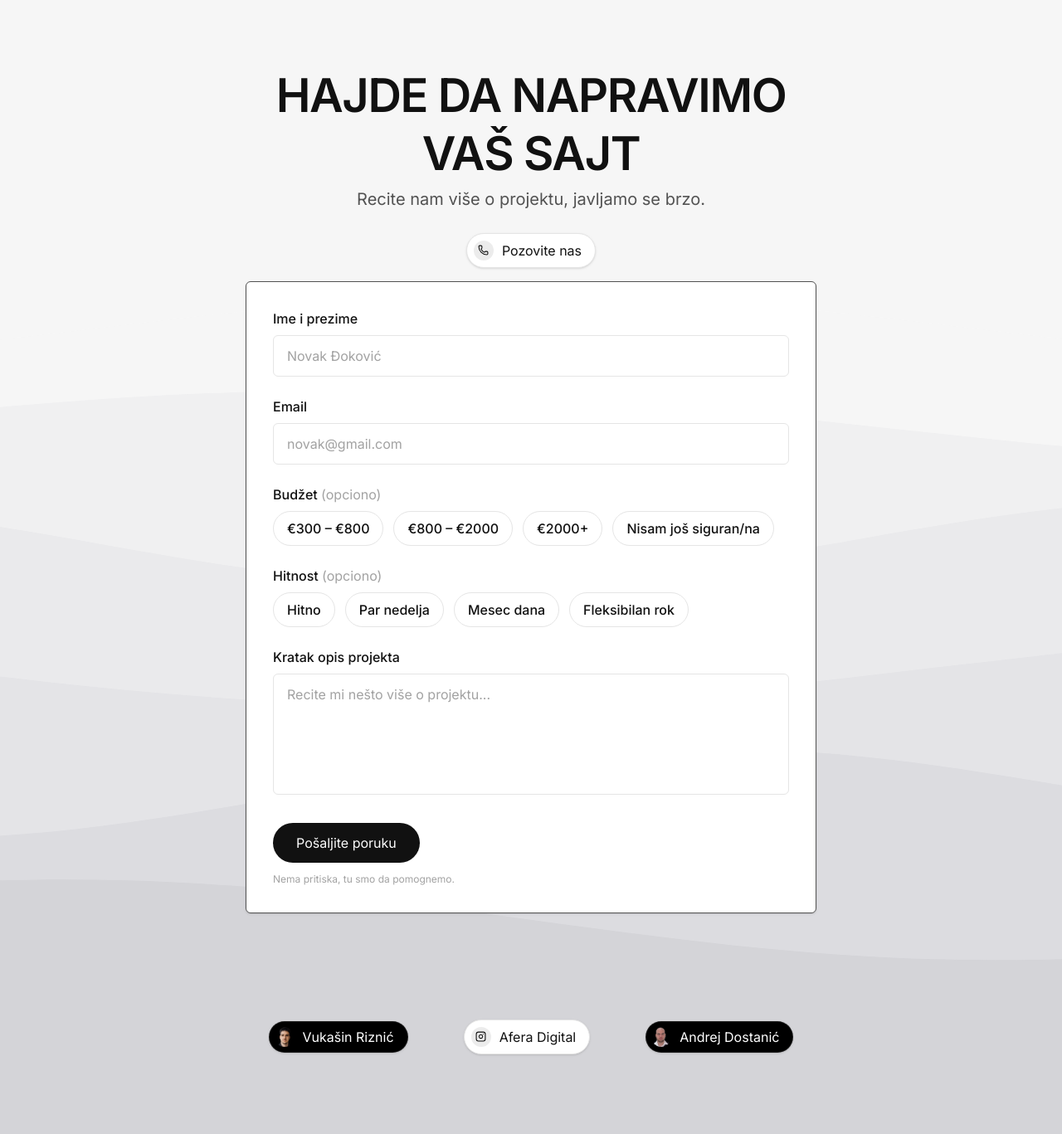
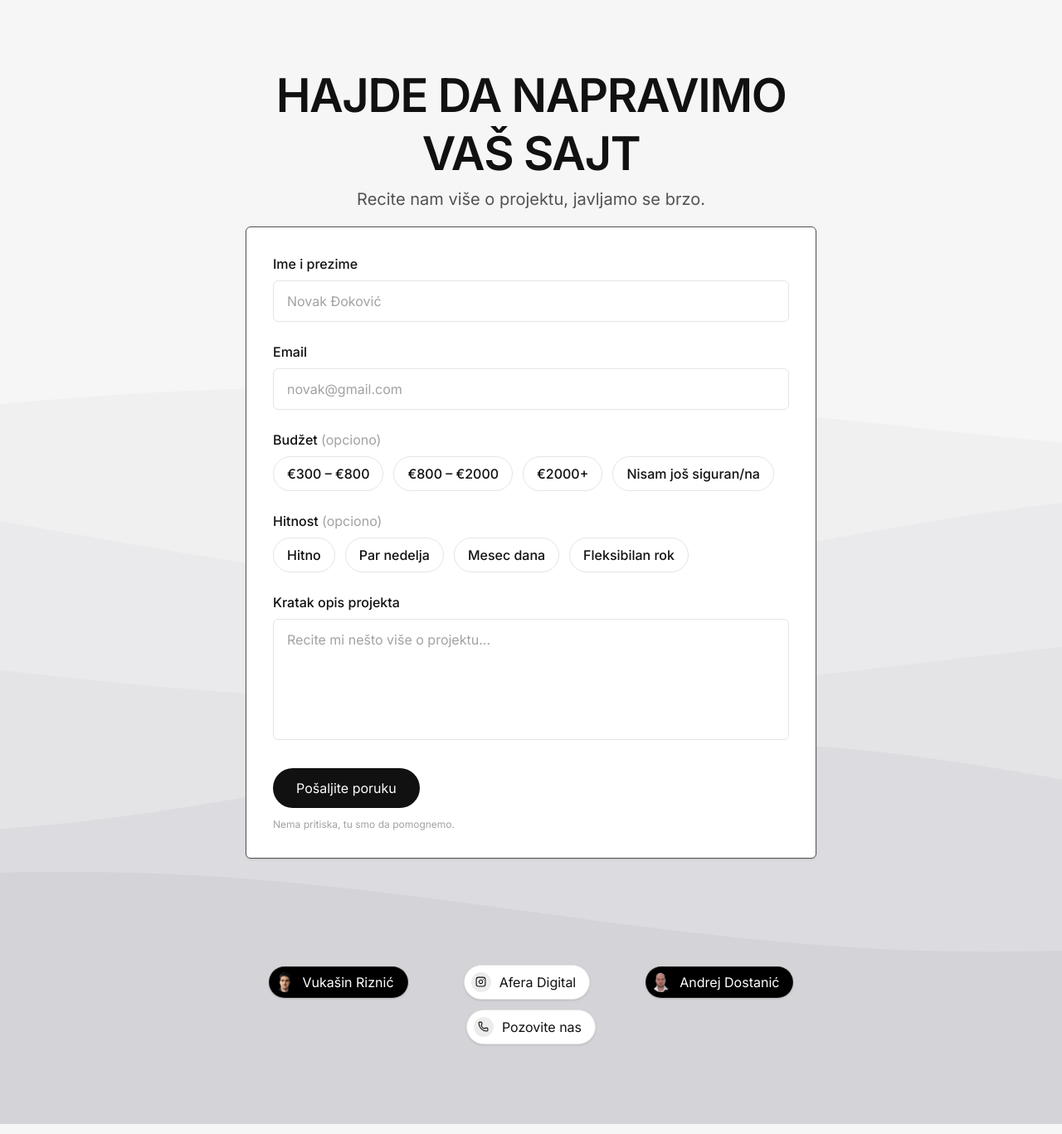
Before and after one commit to vukasinriznic/aferadigital, a Next.js app: page / in a window 1280 px wide. Shown: the whole page at 83% size. Built offline with nearby package versions, Linux system fonts and the light colour scheme.

Commit message:
Move the call button down into the social row
Sits alongside the portfolio and Instagram pills rather than above the form.

```diff
--- a/src/app/page.tsx
+++ b/src/app/page.tsx
@@ -35,10 +35,6 @@ export default function Home() {
             <p className="mt-1 text-[16px] leading-relaxed text-[#525252] sm:text-[20px]">
               Recite nam više o projektu, javljamo se brzo.
             </p>
-
-            <div className="mt-6 flex justify-center">
-              <CallButton />
-            </div>
           </Reveal>
 
           <Reveal className="mt-4">
@@ -82,6 +78,9 @@ export default function Home() {
                 Andrej Dostanić
               </a>
             </li>
+            <li>
+              <CallButton />
+            </li>
           </ul>
         </Reveal>
       </div>
```
